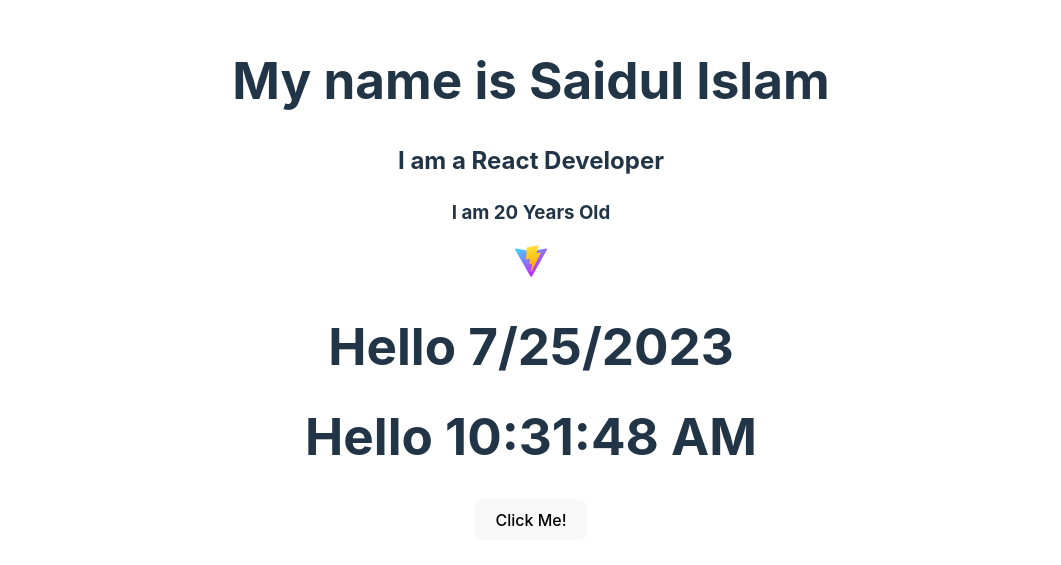
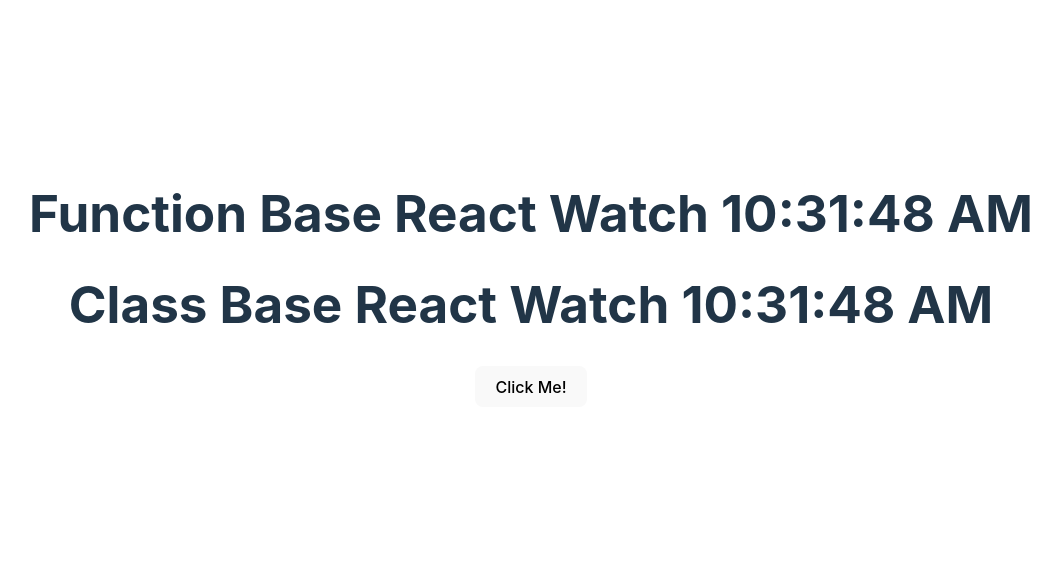
Before and after one commit to saidulislamjihad/NewReact, a React (Vite) app: page / in a window 1280 px wide. Shown: the part 121-686 px from the top of the page, without its empty margins (109-1170 px from the left). Built offline with nearby package versions, Linux system fonts and the light colour scheme.

Commit message:
fatch:Create components

```diff
--- a/src/App.jsx
+++ b/src/App.jsx
@@ -1,24 +1,16 @@
 import { useState } from 'react'
 import React from 'react';
 import './App.css';
+import Clock from './components/Clock.jsx'
+import SecondClock from './components/ClassBase.jsx'
 
 function App() {
-  const user = {
-    name: 'Saidul Islam',
-    age: '20',
-    img: '../public/vite.svg',
-    position: 'React',
-    date: new Date().toLocaleDateString()
-  };
 
 
   return (
     <>
-      <h1>My name is {user.name}</h1>
-      <h2>I am a {user.position} Developer</h2>
-      <h3>I am {user.age} Years Old</h3>
-      <img src={user.img} className='avater' alt={ 'Photo of ' + user.name } />
-      <h1>Hello {user.date}</h1>
+      <Clock/>
+      <SecondClock/>
     </>
   )
 }
--- /dev/null
+++ b/src/components/Button.jsx
@@ -0,0 +1,12 @@
+import { useState } from "react";
+import React from "react";
+
+class Button extends React.Component{
+    render(){
+        return(
+            <button type="button" onClick={this.handleClick}>Click Me!</button>
+        )
+    }
+}
+
+export default Button;
--- a/src/ClassBase.jsx
+++ b/src/components/ClassBase.jsx
@@ -1,5 +1,6 @@
 import { useState } from 'react'
 import React from 'react';
+import Button from './Button';
 
 class SecondClock extends React.Component {
     state = {date: new Date()};
@@ -29,9 +30,9 @@
         return (
             <>
                 <h1>
-                    Hello {date.toLocaleTimeString(locale)}
+                    Class Base React Watch {date.toLocaleTimeString(locale)}
                 </h1>
-                <button onClick={this.handleClick}>Click Me!</button>
+                <Button/>
             </>
         )
     }
--- a/src/Clock.jsx
+++ b/src/components/Clock.jsx
@@ -1,6 +1,5 @@
 import { useState } from 'react'
 import React from 'react';
-import './Clock.css';
 
 function Clock() {
     let time = new Date().toLocaleTimeString();
@@ -14,7 +13,7 @@
 
     return (
       <>
-        <h1>Hello {currenttime}</h1>
+        <h1>Function Base React Watch {currenttime}</h1>
       </>
     )
   }
--- a/src/main.jsx
+++ b/src/main.jsx
@@ -1,13 +1,11 @@
 import React from 'react'
 import ReactDOM from 'react-dom/client'
 import App from './App.jsx'
-import Clock from './clock.jsx'
-import SecondClock from './ClassBase.jsx'
+
 import './index.css'
 
 ReactDOM.createRoot(document.getElementById('root')).render(
   <React.StrictMode>
     <App />
-    <SecondClock/>
   </React.StrictMode>
 )
```
Also changed, not shown: src/Clock.css (deleted).
